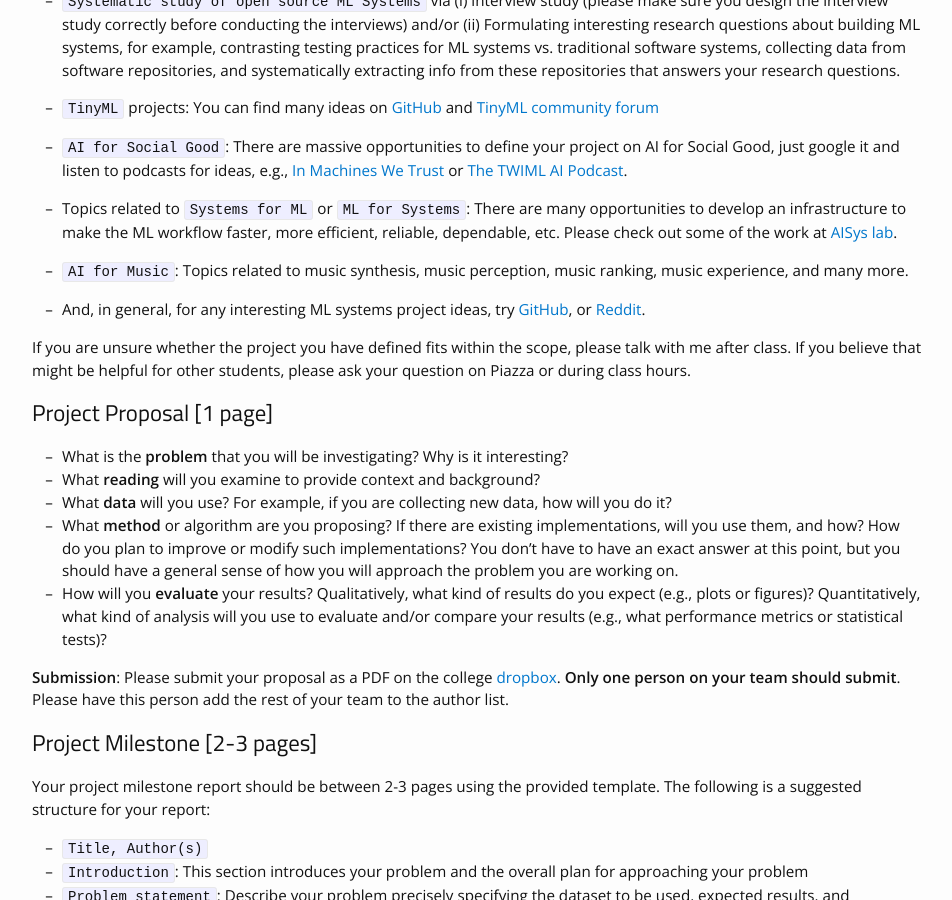
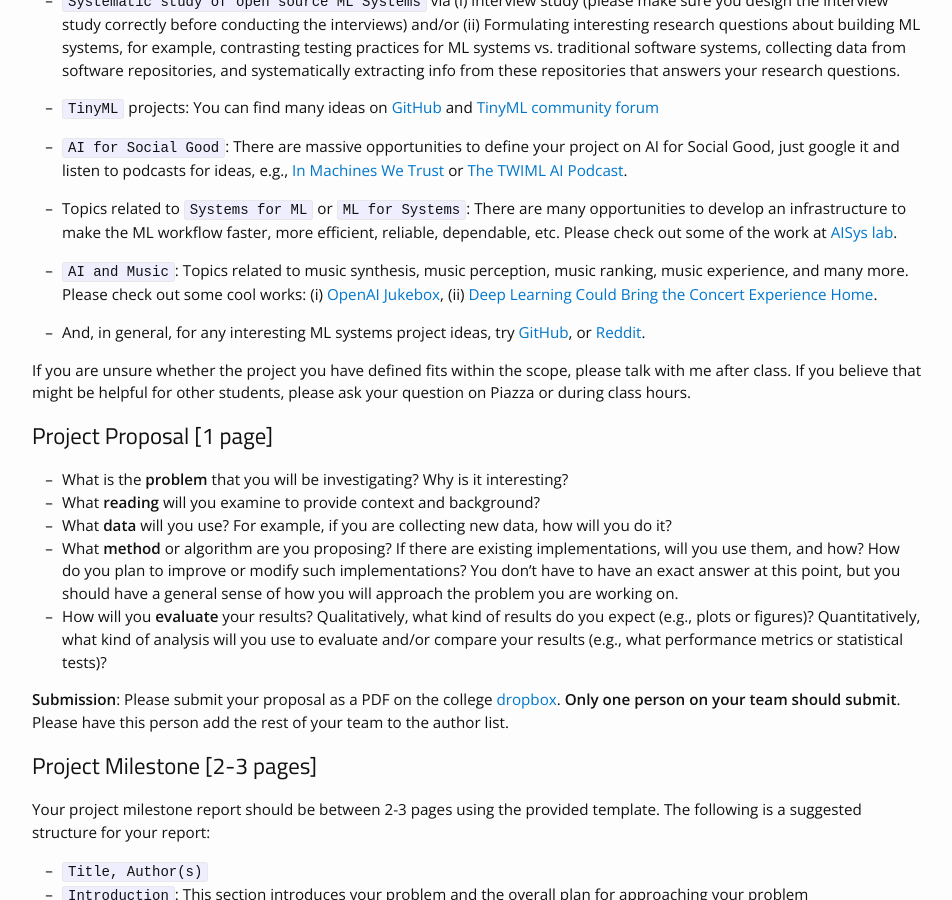
Before and after one commit to pooyanjamshidi/mls, a Jekyll site: the page built from projects.md, in a window 1280 px wide and 900 px high, scrolled down 1015 px. Shown: the whole window, without its empty margins (163-1115 px from the left). Built offline with Jekyll 4.4.1, drawn with Linux system fonts in a browser that asks for light colours; nearby versions of some CDN libraries.

Commit message:
added ai for music

```diff
--- a/projects.md
+++ b/projects.md
@@ -41,7 +41,7 @@
 * Topics related to `Systems for ML` or `ML for Systems`: There are many opportunities to develop an infrastructure to make the ML workflow faster, more efficient, reliable, dependable, etc. Please check out some of the work at [AISys lab](https://pooyanjamshidi.github.io/publications/).
 
 
-* `AI for Music`: Topics related to music synthesis, music perception, music ranking, music experience, and many more.
+* `AI and Music`: Topics related to music synthesis, music perception, music ranking, music experience, and many more. Please check out some cool works: (i) [OpenAI Jukebox](https://openai.com/blog/jukebox/), (ii) [Deep Learning Could Bring the Concert Experience Home](https://spectrum.ieee.org/amp/3d-audio-2657959499).
 
 * And, in general, for any interesting ML systems project ideas, try [GitHub](https://github.com/NirantK/awesome-project-ideas), or [Reddit](https://www.reddit.com/r/MachineLearning/search/?q=systems&restrict_sr=1).
 
```
